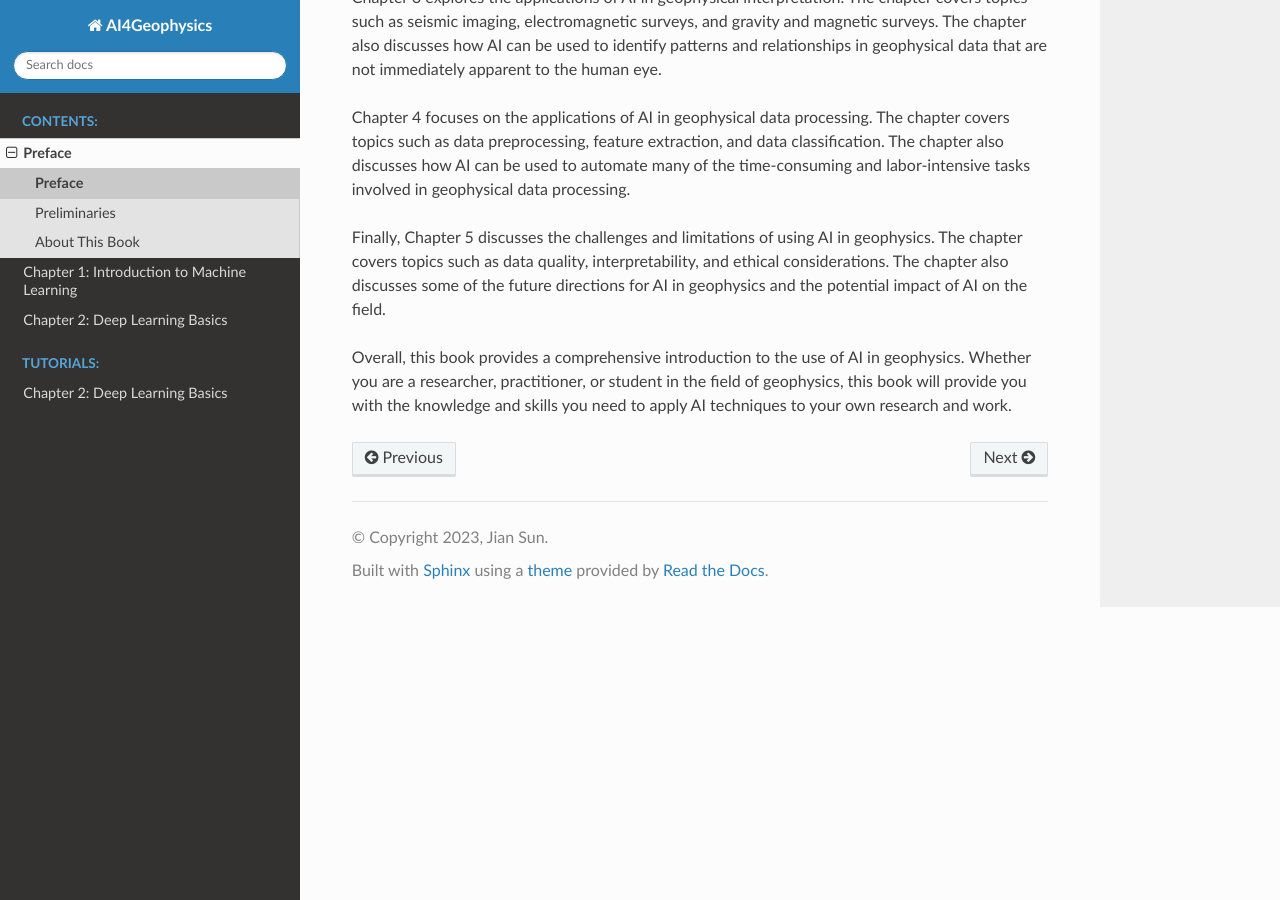
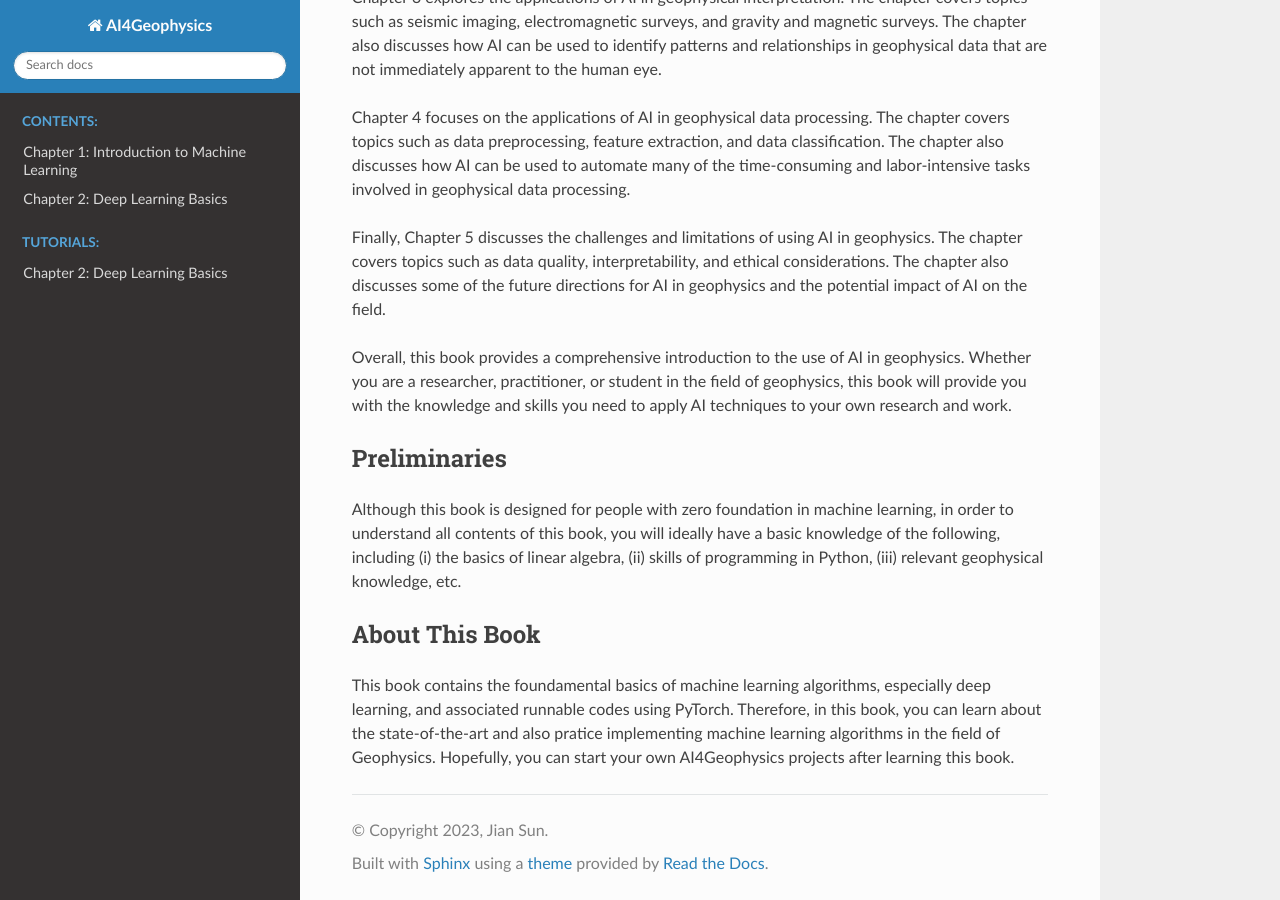
Before and after one commit to TethysSun/ai4geophysics, a Sphinx documentation site: the page built from docs/source/preface/preface.md, in a window 1280 px wide and 900 px high, scrolled down 606 px. Built offline with Sphinx 7.4.7 and the Read the Docs theme 2.0.0, drawn with Linux system fonts in a browser that asks for light colours; pages that are not in the unit, such as notebooks, are missing from menus.

Commit message:
update preface

```diff
--- a/docs/source/preface/preface.md
+++ b/docs/source/preface/preface.md
@@ -1,4 +1,4 @@
-## Preface
+# Preface
 
 The field of geophysics has always been at the forefront of innovation, exploring new ways to better understand the complex systems that make up our planet. In recent years, artificial intelligence (AI) has emerged as a powerful tool for geophysicists, providing new avenues for data analysis and interpretation, and enabling more accurate and efficient predictions. This book is designed to provide an in-depth introduction to AI and a comprehensive overview of AI applications in the field of geophysics, and to offer insights into how these developments are driving new discoveries and insights into the structure of the Earth.
 
@@ -15,3 +15,12 @@ Chapter 4 focuses on the applications of AI in geophysical data processing. The
 Finally, Chapter 5 discusses the challenges and limitations of using AI in geophysics. The chapter covers topics such as data quality, interpretability, and ethical considerations. The chapter also discusses some of the future directions for AI in geophysics and the potential impact of AI on the field.
 
 Overall, this book provides a comprehensive introduction to the use of AI in geophysics. Whether you are a researcher, practitioner, or student in the field of geophysics, this book will provide you with the knowledge and skills you need to apply AI techniques to your own research and work.
+
+## Preliminaries
+
+Although this book is designed for people with zero foundation in machine learning, in order to understand all contents of this book, you will ideally have a basic knowledge of the following, including (i) the basics of linear algebra, (ii) skills of programming in Python, (iii) relevant geophysical knowledge, etc.
+
+
+## About This Book
+
+This book contains the foundamental basics of machine learning algorithms, especially deep learning, and associated runnable codes using PyTorch. Therefore, in this book, you can learn about the state-of-the-art and also pratice implementing machine learning algorithms in the field of Geophysics. Hopefully, you can start your own AI4Geophysics projects after learning this book.
```
Also changed, not shown: docs/source/preface/aboutthebook.md (deleted, +0 -4 lines), docs/source/preface/index.rst (deleted, +0 -10 lines), docs/source/preface/preliminary.md (deleted, +0 -3 lines).
